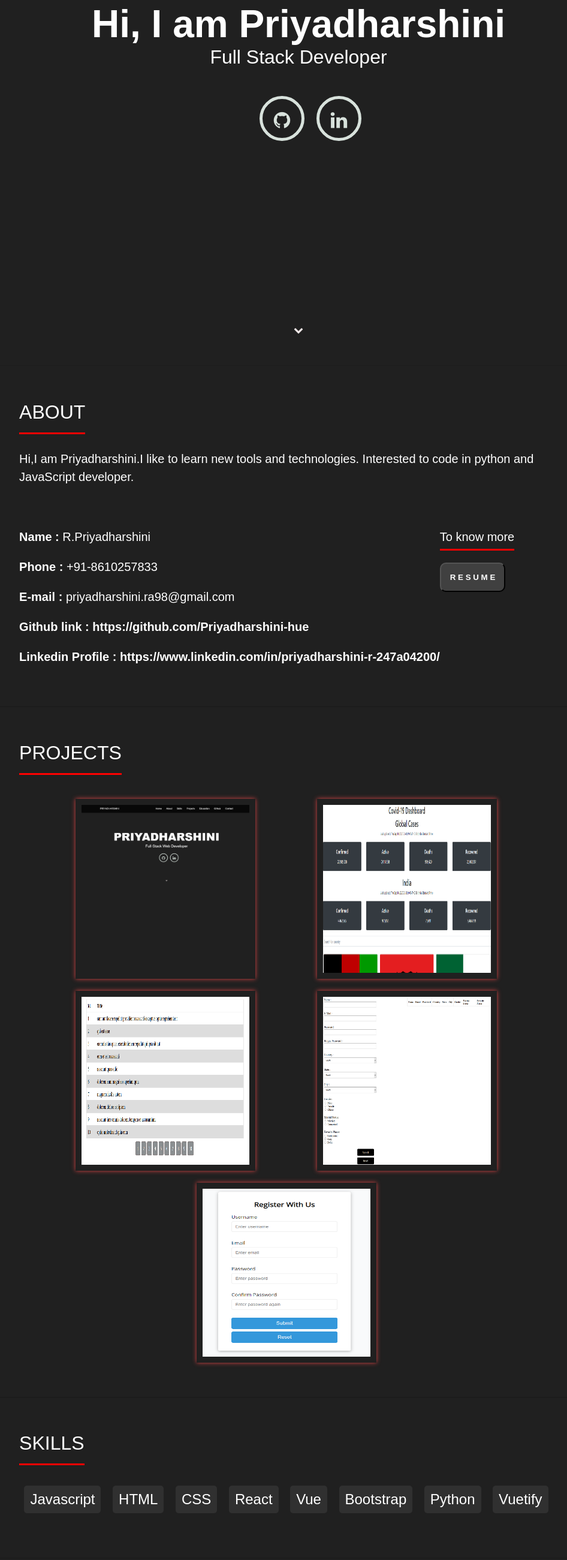
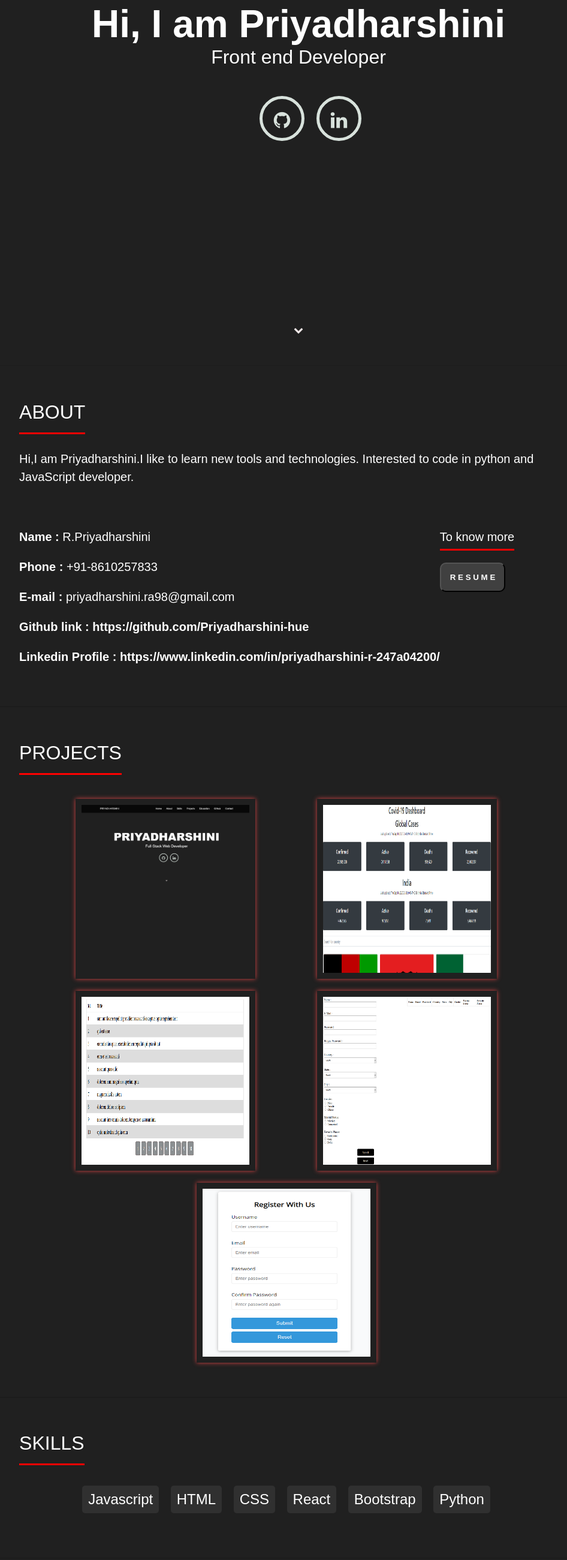
Before and after one commit to Priyadharshini-hue/Portfolio, a plain HTML site: page index.html in a window 1280 px wide. Shown: the part 190-2791 px from the top of the page at 60% size, without its empty margins (142-1088 px from the left). Drawn offline with Linux system fonts and the light colour scheme.

Commit message:
Updated skills

```diff
--- a/index.html
+++ b/index.html
@@ -28,7 +28,7 @@
         <a class="anchor" name="home"></a>
         <div class="priya-text">
           <h1>Hi, I am Priyadharshini</h1>
-          <p>Full Stack Developer</p>
+          <p>Front end Developer</p>
         </div>
         <div class="wrapper">
           <ul>
@@ -246,10 +246,8 @@
               <li class="li-skills">HTML</li>
               <li class="li-skills">CSS</li>
               <li class="li-skills">React</li>
-              <li class="li-skills">Vue</li>
               <li class="li-skills">Bootstrap</li>
               <li class="li-skills">Python</li>
-              <li class="li-skills">Vuetify</li>
             </ul>
           </div>
         </div>
```
